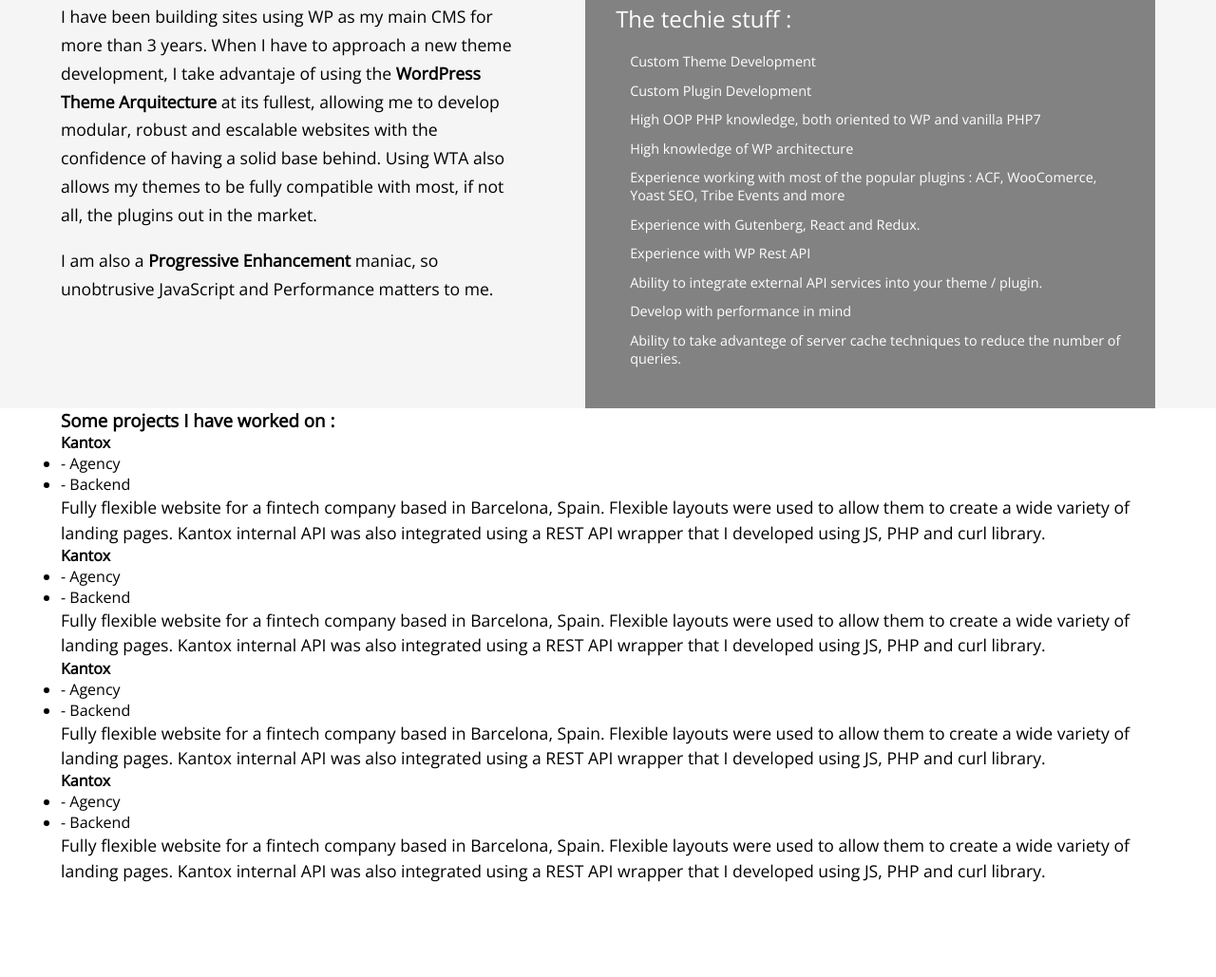
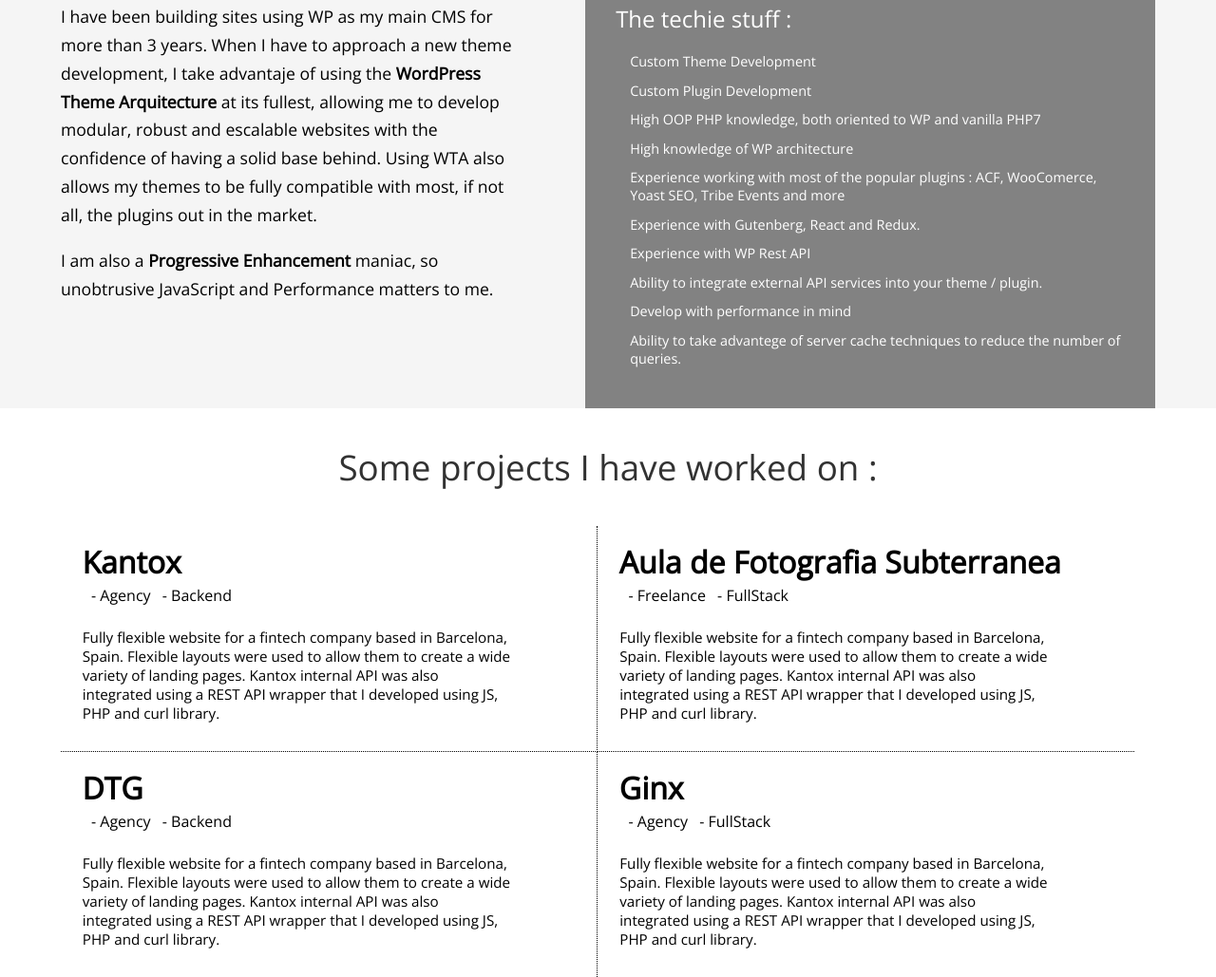
Before and after one commit to davidguerreiro/portfolio3.0, a plain HTML site: page index.html in a window 1280 px wide. Shown: the part 792-1821 px from the top of the page at 95% size. Before the commit the page ends 1722 px from the top, so only its background shows below. Drawn offline with nearby package versions, Linux system fonts and the light colour scheme.

Commit message:
add css code to new module 06 working experience

```diff
--- /dev/null
+++ b/css/abstracts/_mixins.scss
@@ -0,0 +1,4 @@
+// display basic border dot
+@mixin set_dot_border( $property ) {
+    #{$property}: 1px dotted $black;
+  }
--- /dev/null
+++ b/css/components/_work-list.scss
@@ -0,0 +1,64 @@
+.work-list {
+    width: 90%;
+    margin: 0 auto;
+
+    &__title {
+        text-align: center;
+        font-size: 2.3em;
+        font-weight: 100;
+        opacity: 0.8;
+        padding: 1em 0;
+    }
+
+    &__items-wrapper {
+        display: flex;
+        flex-wrap: wrap;
+
+        &:first-child {
+            @include set_dot_border( border-right );
+            @include set_dot_border( border-bottom );
+        }
+
+        article:first-of-type {
+            @include set_dot_border( border-right );
+            @include set_dot_border( border-bottom );
+        }
+
+        article:nth-of-type(2) {
+            @include set_dot_border( border-bottom );
+        }
+
+        article:nth-of-type(3) {
+            @include set_dot_border( border-right );
+        }
+
+    }
+
+    .work-list-item {
+        width: 49%;
+
+        &__title {
+            font-size: 2em;
+            margin: 0.5em 0 0.1em 0.7em;
+        }
+
+        &__properties {
+            list-style-type: none;
+            margin-left: 1.5em;
+
+             li {
+                display: inline-block;
+                padding-left : 0.5em;
+
+             }
+        }
+
+        &__description {
+            margin: 1.5em 0 1em 1em;
+            font-size: 0.95em;
+            width: 80%;
+            padding: 0 0 1em 0.5em;
+        }
+
+    }
+}
--- a/css/style.scss
+++ b/css/style.scss
@@ -2,6 +2,7 @@
 
 // abstracts
 @import "abstracts/variables";
+@import "abstracts/mixins";
 
 // normalize and general styles
 @import "general/general";
@@ -15,3 +16,4 @@
 @import "components/hero";
 @import "components/skill-title";
 @import "components/skill-section";
+@import "components/work-list";
--- a/index.html
+++ b/index.html
@@ -108,7 +108,7 @@
             </div>
 
             <!-- Wordpress Work Section - Work experience and examples -->
-            <section class="section work-list">
+            <section class="work-list">
                 <h3 class="work-list__title">Some projects I have worked on : </h3>
                 <div class="work-list__items-wrapper">
 
@@ -132,7 +132,26 @@
                     </article>
 
                     <article class="work-list-item">
-                        <h4 class="work-list-item__title">Kantox</h4>
+                        <h4 class="work-list-item__title">Aula de Fotografia Subterranea</h4>
+                        <nav>
+                            <ul class="work-list-item__properties">
+                                <li>
+                                    - Freelance
+                                </li>
+                                <li>
+                                    - FullStack
+                                </li>
+                            </ul>
+                        </nav>
+                        <p class="work-list-item__description">
+                            Fully flexible website for a fintech company based in Barcelona, Spain. Flexible layouts were used
+                            to allow them to create a wide variety of landing pages. Kantox internal API was also
+                            integrated using a REST API wrapper that I developed using JS, PHP and curl library.
+                        </p>
+                    </article>
+
+                    <article class="work-list-item">
+                        <h4 class="work-list-item__title">DTG</h4>
                         <nav>
                             <ul class="work-list-item__properties">
                                 <li>
@@ -151,33 +170,14 @@
                     </article>
 
                     <article class="work-list-item">
-                        <h4 class="work-list-item__title">Kantox</h4>
+                        <h4 class="work-list-item__title">Ginx</h4>
                         <nav>
                             <ul class="work-list-item__properties">
                                 <li>
                                     - Agency
                                 </li>
                                 <li>
-                                    - Backend
-                                </li>
-                            </ul>
-                        </nav>
-                        <p class="work-list-item__description">
-                            Fully flexible website for a fintech company based in Barcelona, Spain. Flexible layouts were used
-                            to allow them to create a wide variety of landing pages. Kantox internal API was also
-                            integrated using a REST API wrapper that I developed using JS, PHP and curl library.
-                        </p>
-                    </article>
-
-                    <article class="work-list-item">
-                        <h4 class="work-list-item__title">Kantox</h4>
-                        <nav>
-                            <ul class="work-list-item__properties">
-                                <li>
-                                    - Agency
-                                </li>
-                                <li>
-                                    - Backend
+                                    - FullStack
                                 </li>
                             </ul>
                         </nav>
```
Also changed, not shown: css/style.css.
